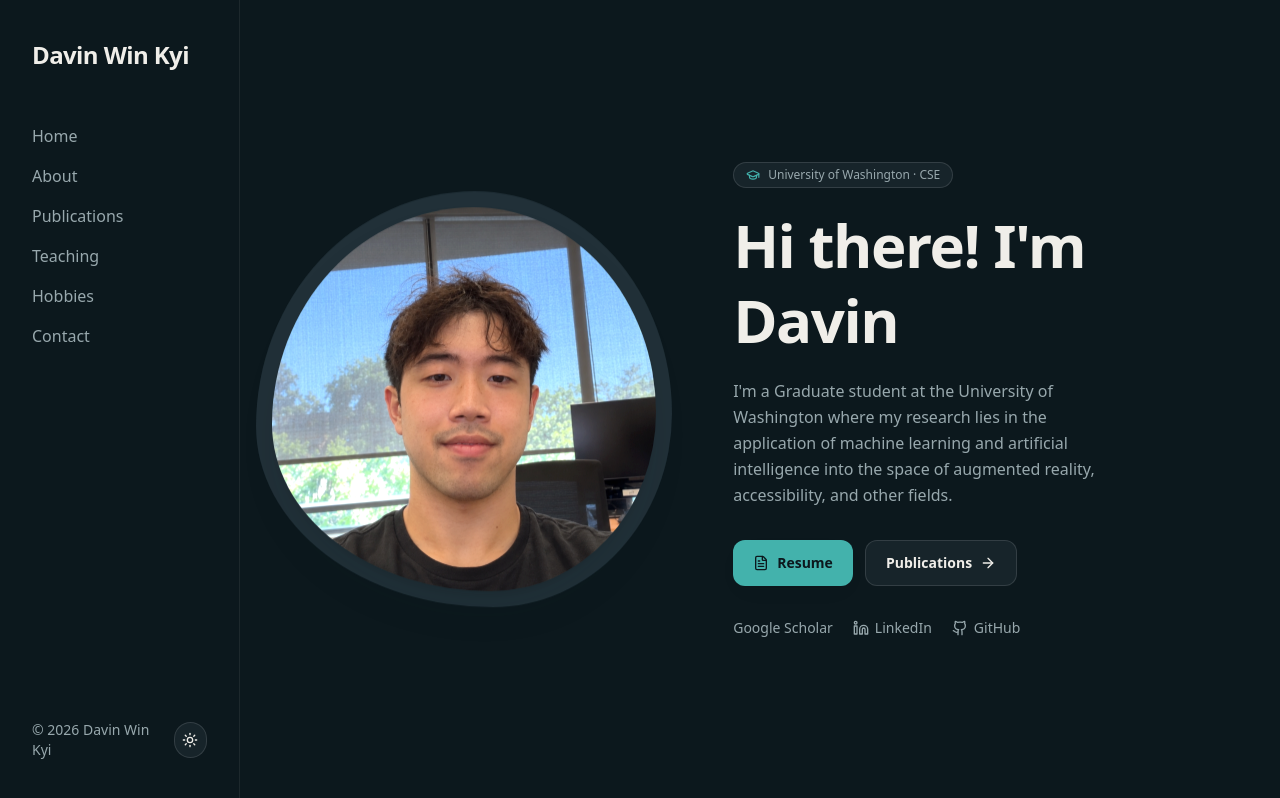
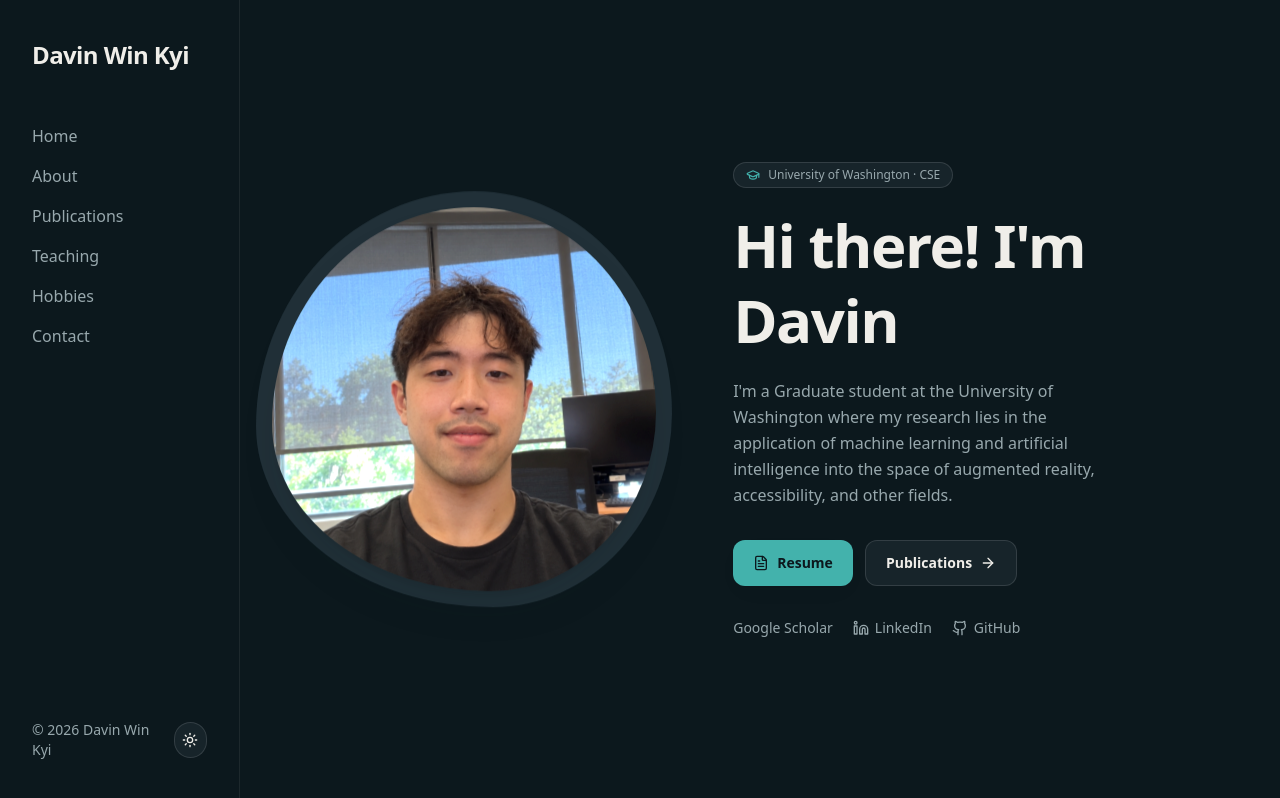
Before and after one commit to davin-win-kyi/website-vercel, a React (Vite) app: page / in a window 1280 px wide. Built offline with nearby package versions, Linux system fonts and the light colour scheme.

Commit message:
updating website

```diff
--- a/src/routes/about.tsx
+++ b/src/routes/about.tsx
@@ -245,7 +245,7 @@ export default function About() {
                 width={600}
                 height={600}
                 loading="lazy"
-                className="h-full w-full scale-[1.25] object-cover"
+                className="h-full w-full translate-x-[20px] scale-[1.25] object-cover"
                 style={{
                   objectPosition: "50% 38%",
                   filter: "brightness(1.08)",
--- a/src/routes/index.tsx
+++ b/src/routes/index.tsx
@@ -54,7 +54,7 @@ function Index() {
               className="h-full w-full object-cover"
               style={{
                 objectPosition: "50% 30%",
-                transform: "rotate(-4deg) scale(1.20)",
+                transform: "rotate(-4deg) scale(1.10)",
                 transformOrigin: "50% 30%",
                 filter: "brightness(1.08)",
               }}
```
